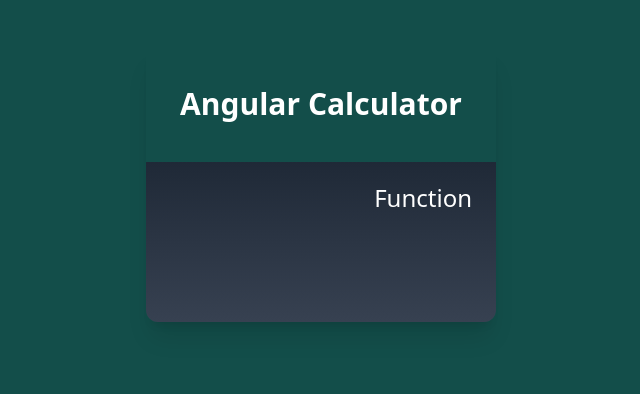
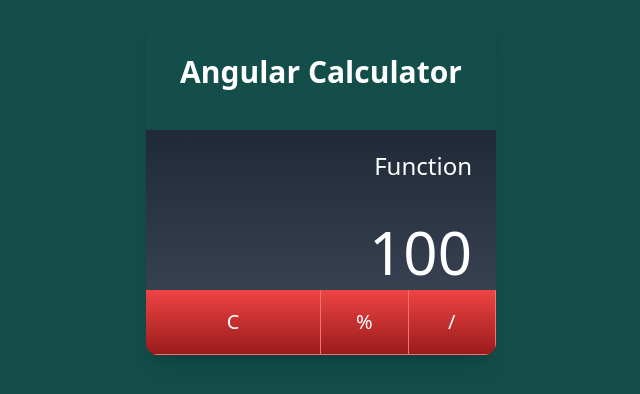
Before and after one commit to alexlato/ang-calculator, an Angular app: page / in a window 1280 px wide. Shown: the part 216-610 px from the top of the page, without its empty margins (319-959 px from the left). Built offline with nearby package versions, Linux system fonts and the light colour scheme.

Commit message:
first row buttons

```diff
--- a/src/app/app.component.html
+++ b/src/app/app.component.html
@@ -13,7 +13,48 @@
 
     <div class="h-40 bg-gradient-to-b from-gray-800 to-gray-700 text-right">
       <!-- function screen -->
+
       <div class="w-full py-5 px-6 text-2xl text-white font-thin">Function</div>
+
+      <!-- number screen -->
+
+      <div class="w-full py-5 px-6 text-6xl text-white font-thin">100</div>
+    </div>
+
+    <!-- end of calculator screen -->
+
+    <!-- calculator button area -->
+    <div class="w-full bg-gradient-to-b from-red-500 to-red-800">
+      <!-- first row -->
+      <div class="flex w-full">
+        <!-- clear button -->
+        <div class="w-2/4 border-r border-b border-red-400">
+          <button
+            class="w-full h-16 outline-none hover:bg-red-700 hover:bg-opacity-50 text-white text-xl font-light"
+          >
+            C
+          </button>
+        </div>
+        <!-- end clear button -->
+        <!-- percentage button -->
+        <div class="flex w-1/4 border-r border-b border-red-400">
+          <button
+            class="w-full h-16 outline-none hover:bg-red-700 hover:bg-opacity-50 text-white text-xl font-light"
+          >
+            %
+          </button>
+        </div>
+        <!-- end percentage button -->
+
+        <!-- division button -->
+        <div class="flex w-1/4 border-r border-b border-red-400">
+          <button
+            class="w-full h-16 outline-none hover:bg-red-700 hover:bg-opacity-50 text-white text-xl font-light"
+          >
+            /
+          </button>
+        </div>
+      </div>
     </div>
   </div>
 </div>
```
